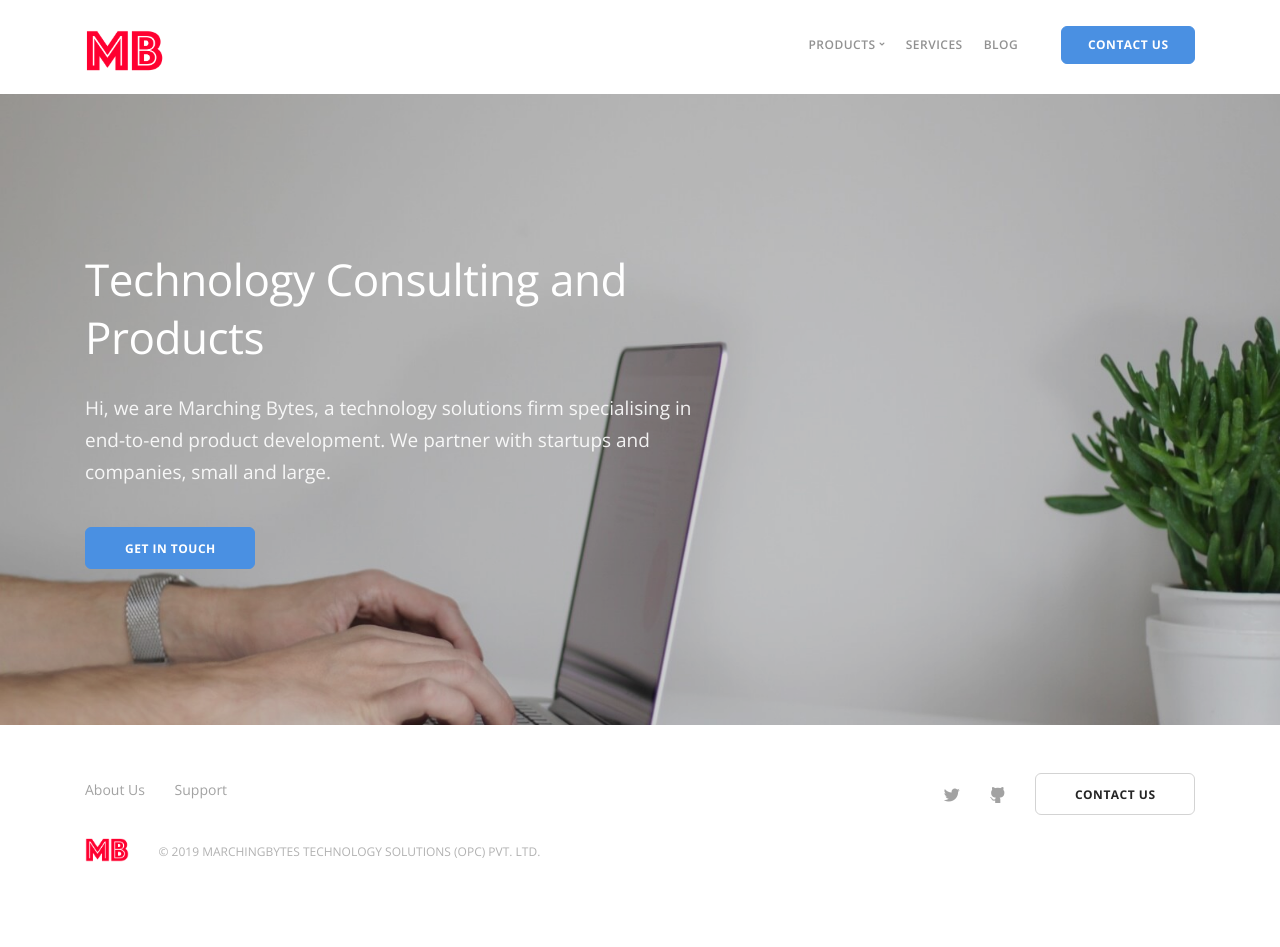
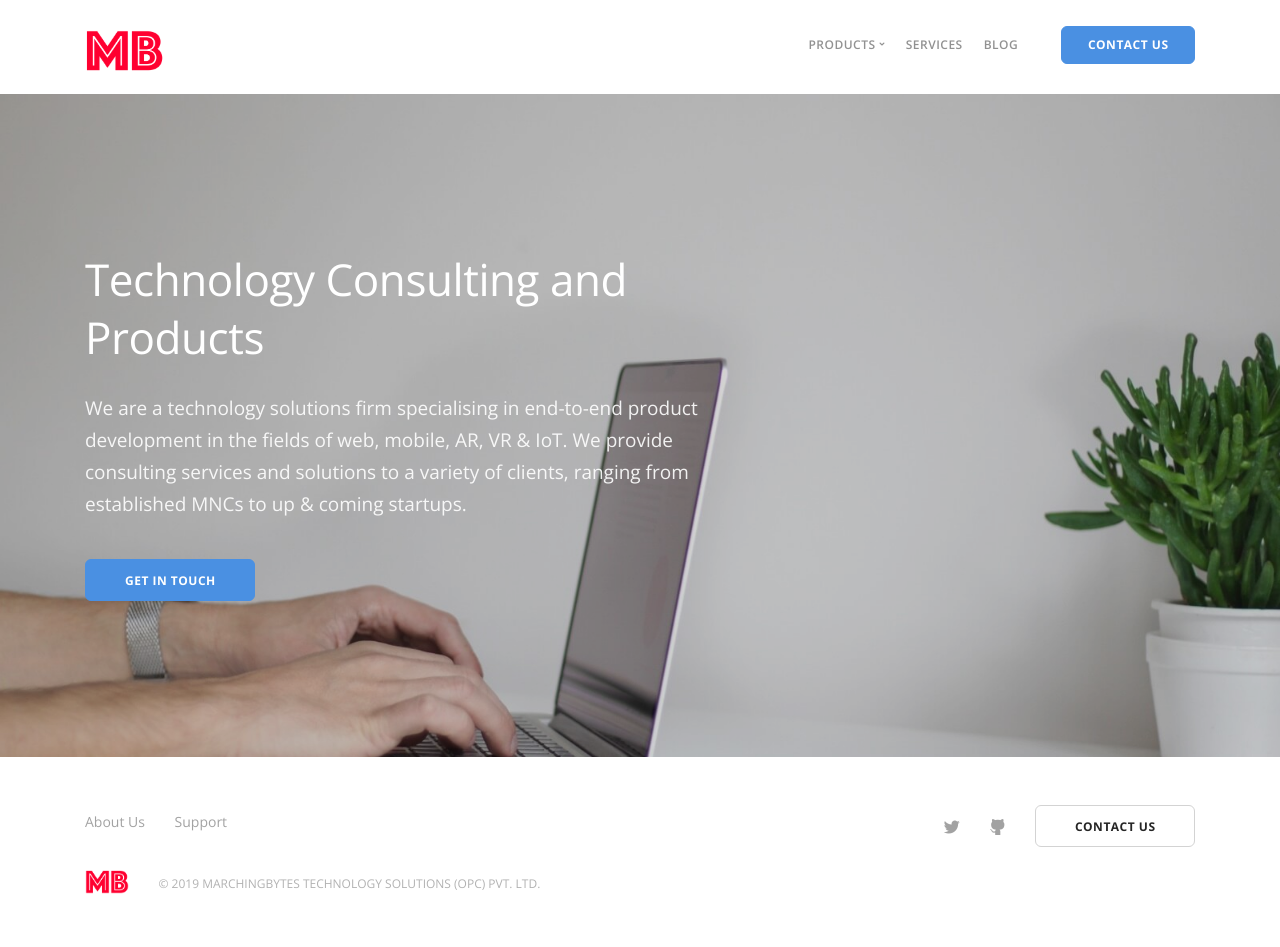
Before and after one commit to pkMinhas/pkMinhas.github.io, a Jekyll site: the page built from index.html, in a window 1280 px wide. Built offline with Jekyll 4.4.1, drawn with Linux system fonts in a browser that asks for light colours; some web fonts are replaced; before the commit the page ends 915 px from its top, so only the background shows below that.

Commit message:
update index text

```diff
--- a/index.html
+++ b/index.html
@@ -9,7 +9,8 @@ title: Marching Bytes Technology Solutions
         <div class="row">
             <div class="col-md-9 col-lg-7">
                 <h1> Technology Consulting and Products</h1>
-                <p class="lead">Hi, we are Marching Bytes, a technology solutions firm specialising in end-to-end product development.&nbsp;We partner with startups and companies, small and large.</p>
+                <p class="lead">We are a technology solutions firm specialising in end-to-end product development in the fields of web, mobile, AR, VR & IoT.
+                    We provide consulting services and solutions to a variety of clients, ranging from established MNCs to up & coming startups.</p>
                 <a class="btn btn--primary type--uppercase" href="/contact/"> <span class="btn__text">
             Get in touch</span> </a>
             </div>
```
Also changed, not shown: 2 other files.
